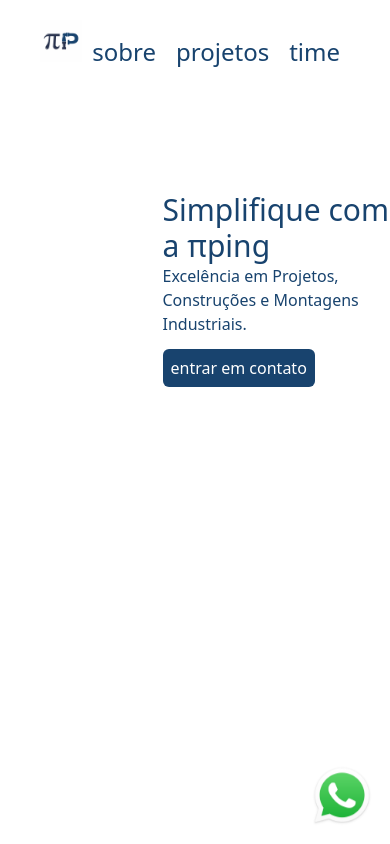
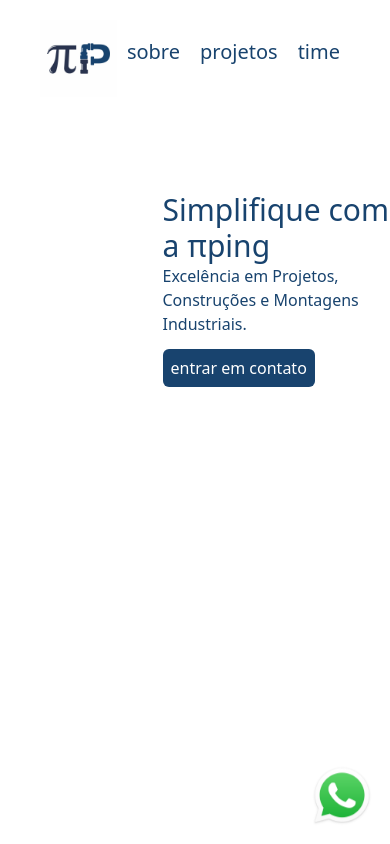
Before and after one commit to saulorodriguesm/piping, a React (Vite) app: page / in a window 390 px wide. Shown: the top 844 px of the page. Built offline with nearby package versions, Linux system fonts and the light colour scheme.

Commit message:
feat: font-size changed on mobile

```diff
--- a/src/components/Header.tsx
+++ b/src/components/Header.tsx
@@ -6,25 +6,29 @@ const Header = () => {
       <div className="h-full max-w-screen-xl m-auto flex justify-between w-full">
         <div className="h-full">
           {" "}
-          {window.innerWidth > 768 ? <img className="h-full" src={Assets.blueLogo} /> : <img src={Assets.mobileLogo}/>}
+          {window.innerWidth > 768 ? (
+            <img className="h-full" src={Assets.blueLogo} />
+          ) : (
+            <img src={Assets.mobileLogo} />
+          )}
         </div>
 
         <div className="flex items-center">
           <a
             href="#about"
-            className="mx-2.5 hover:opacity-70 cursor-pointer text-2xl"
+            className="mx-2.5 hover:opacity-70 cursor-pointer text-xl md:text-2xl"
           >
             sobre
           </a>
           <a
             href="#projects"
-            className="mx-2.5 hover:opacity-70  cursor-pointer text-2xl"
+            className="mx-2.5 hover:opacity-70 cursor-pointer text-xl md:text-2xl"
           >
             projetos
           </a>
           <a
             href="#team"
-            className="mx-2.5 hover:opacity-70 cursor-pointer text-2xl"
+            className="mx-2.5 hover:opacity-70 cursor-pointer text-xl md:text-2xl"
           >
             time
           </a>
```
